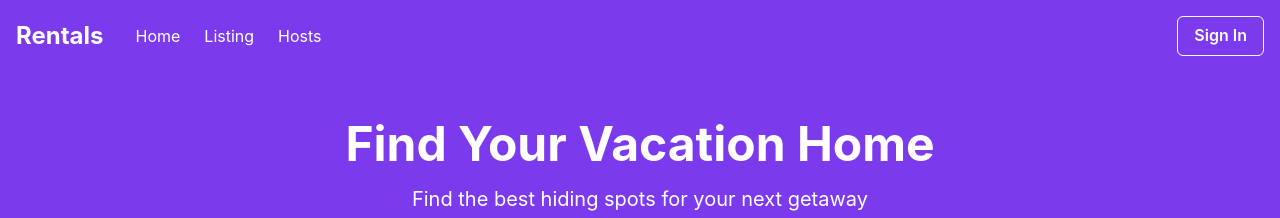
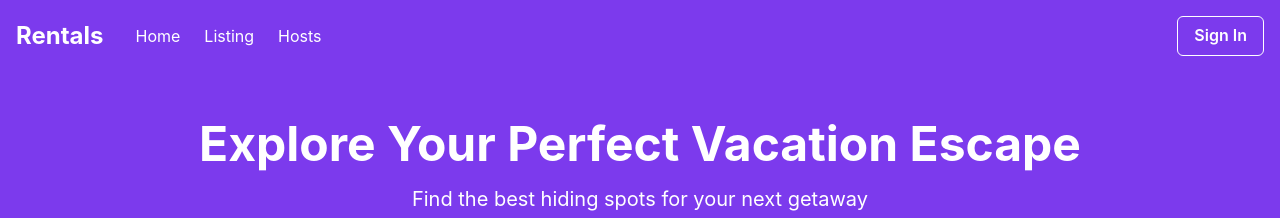
Before and after one commit to bittricky/rentals, a React (Vite) app in the folder packages/web/: page / in a window 1280 px wide. Shown: the top 218 px of the page. Built offline with nearby package versions, Linux system fonts and the light colour scheme; no server answers.

Commit message:
fix(home): language

```diff
--- a/packages/web/src/pages/Home.tsx
+++ b/packages/web/src/pages/Home.tsx
@@ -63,7 +63,7 @@ export default function Home() {
       <Box bg="brand.600" py={12}>
         <Container maxW="container.xl">
           <VStack spacing={4} textAlign="center" color="white">
-            <Heading size="2xl">Find Your Vacation Home</Heading>
+            <Heading size="2xl">Explore Your Perfect Vacation Escape</Heading>
             <Text fontSize="xl">
               Find the best hiding spots for your next getaway
             </Text>
```
